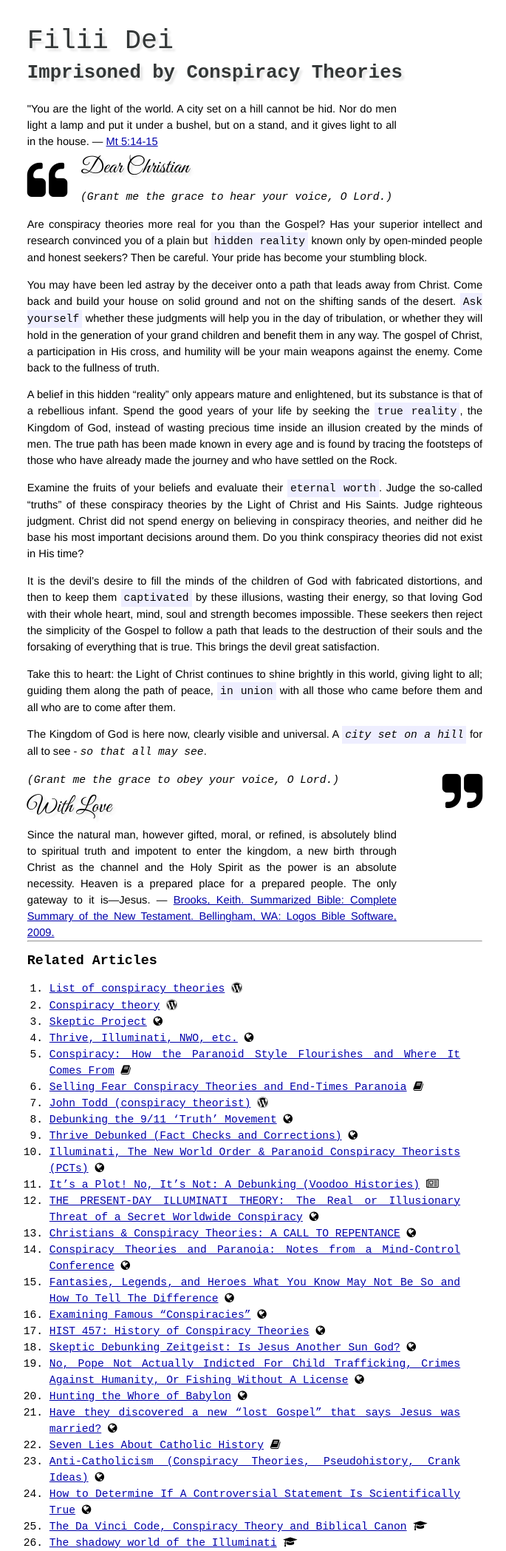
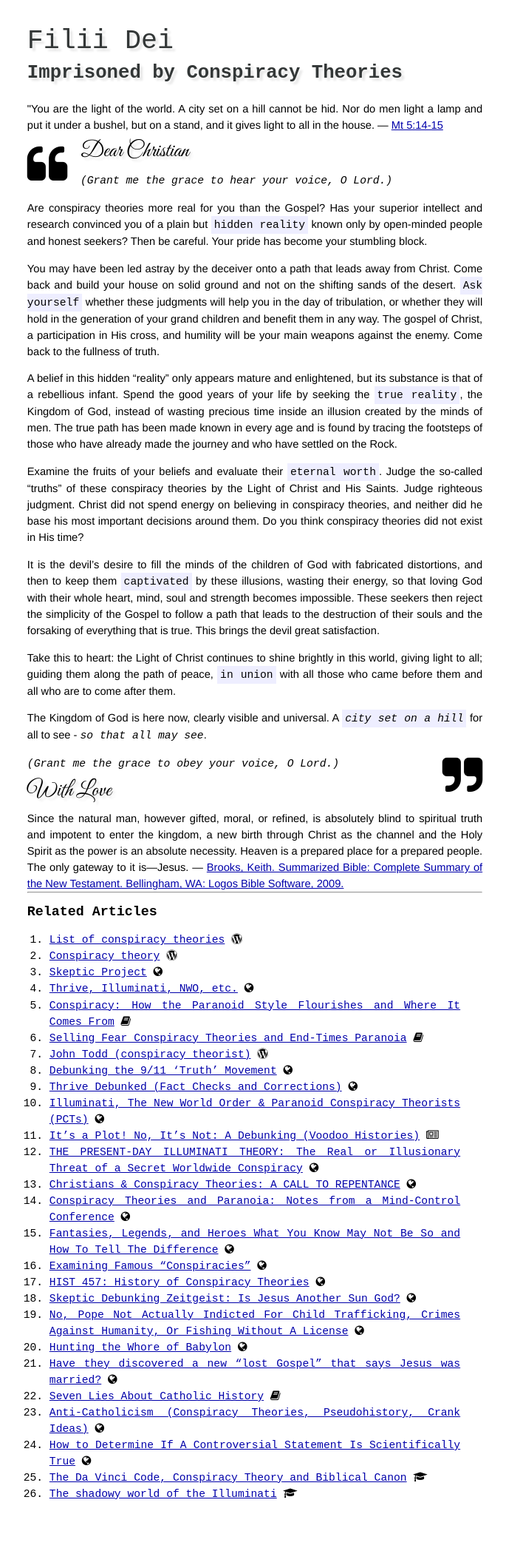
Before and after one commit to afrikatoliek/afrikatoliek.github.io, a Jekyll site: the page built from _posts/2014-12-15-conspiracy-theories.md, in a window 1280 px wide. Shown: the whole page at 74% size, without its empty margins (295-980 px from the left). Built offline with Jekyll 4.4.1, drawn with Linux system fonts in a browser that asks for light colours; nearby versions of some CDN libraries; some web fonts are replaced; after the commit the page ends 2030 px from its top, so only the background shows below that.

Commit message:
Biblia adjustments.

```diff
--- a/_posts/2014-12-15-conspiracy-theories.md
+++ b/_posts/2014-12-15-conspiracy-theories.md
@@ -6,7 +6,7 @@ title: Imprisoned by Conspiracy Theories
 {{ page.title }}
 ================
 
-<biblia:bibleverse theme="header" resource="rsvce" width="500" reference="Mt5.14-15"><blockquote style="width:500px;">"You are the light of the world. A city set on a hill cannot be hid. Nor do men light a lamp and put it under a bushel, but on a stand, and it gives light to all in the house. &mdash; <a target="_blank" href = "http://biblia.com/bible/rsvce/Mt5.14-15">Mt 5:14-15</a></blockquote></biblia:bibleverse>
+<biblia:bibleverse theme="header" resource="rsvce" width="100%" reference="Mt5.14-15"><blockquote style="width:100%;">"You are the light of the world. A city set on a hill cannot be hid. Nor do men light a lamp and put it under a bushel, but on a stand, and it gives light to all in the house. &mdash; <a target="_blank" href = "http://biblia.com/bible/rsvce/Mt5.14-15">Mt 5:14-15</a></blockquote></biblia:bibleverse>
 
 <i class="fa fa-quote-left fa-4x pull-left"></i> <span class="letter">Dear Christian</span>
 
@@ -30,8 +30,7 @@ _(Grant me the grace to obey your voice, O Lord.)_ <i class="fa fa-quote-right f
 
 <span class="letter">With Love</span>
 
-<!-- Bible Verse. http://biblia.com/plugins/QuoteBuilder -->
-<biblia:quotebuilder width="500" resource="SUMMBBLNT" startPosition="Article=JN.3|ArticleLength=889|Context=nclusion:%20Since%20the%20|Offset=196|OffsetInContext=10|Resource=LLS:SUMMBBLNT|Version=2009-10-26T19:56:40Z" endPosition="Article=JN.3|ArticleLength=889|Context=%20is—Jesus.%0aKey%20Word:|Offset=511|OffsetInContext=10|Resource=LLS:SUMMBBLNT|Version=2009-10-26T19:56:40Z"><blockquote style="width:500px;">Since the natural man, however gifted, moral, or refined, is absolutely blind to spiritual truth and impotent to enter the kingdom, a new birth through Christ as the channel and the Holy Spirit as the power is an absolute necessity. Heaven is a prepared place for a prepared people. The only gateway to it is—Jesus. &mdash; <a target="_blank" href = "https://biblia.com/books/SUMMBBLNT/article/JN.3?offset=196">Brooks, Keith. Summarized Bible: Complete Summary of the New Testament. Bellingham, WA: Logos Bible Software, 2009.
+<biblia:quotebuilder width="100%" resource="SUMMBBLNT" startPosition="Article=JN.3|ArticleLength=889|Context=nclusion:%20Since%20the%20|Offset=196|OffsetInContext=10|Resource=LLS:SUMMBBLNT|Version=2009-10-26T19:56:40Z" endPosition="Article=JN.3|ArticleLength=889|Context=%20is—Jesus.%0aKey%20Word:|Offset=511|OffsetInContext=10|Resource=LLS:SUMMBBLNT|Version=2009-10-26T19:56:40Z"><blockquote style="width:100%;">Since the natural man, however gifted, moral, or refined, is absolutely blind to spiritual truth and impotent to enter the kingdom, a new birth through Christ as the channel and the Holy Spirit as the power is an absolute necessity. Heaven is a prepared place for a prepared people. The only gateway to it is—Jesus. &mdash; <a target="_blank" href = "https://biblia.com/books/SUMMBBLNT/article/JN.3?offset=196">Brooks, Keith. Summarized Bible: Complete Summary of the New Testament. Bellingham, WA: Logos Bible Software, 2009.
 </a></blockquote> </biblia:quotebuilder>
 
 ---
```
